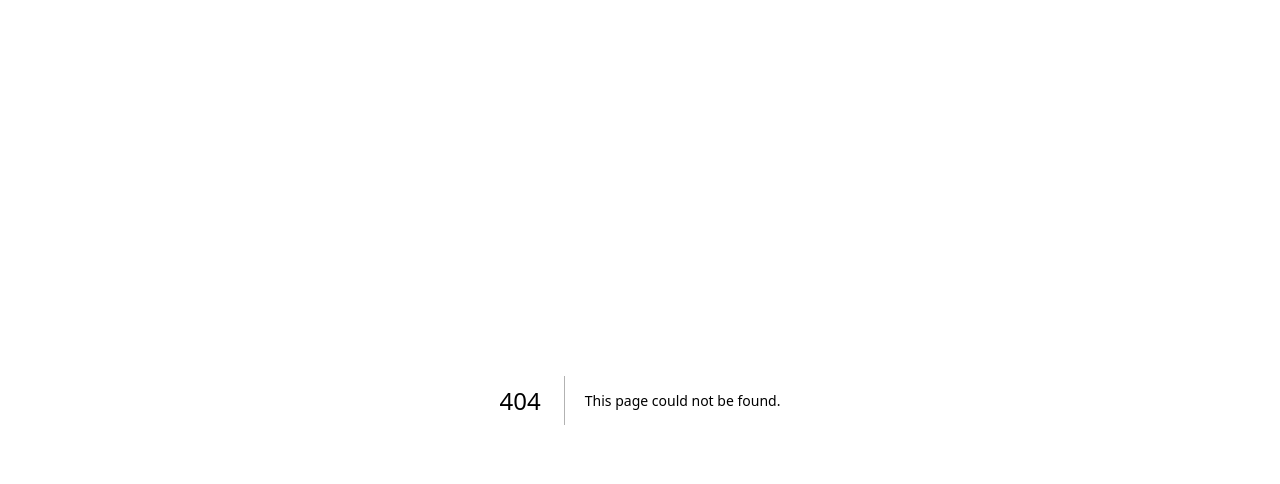
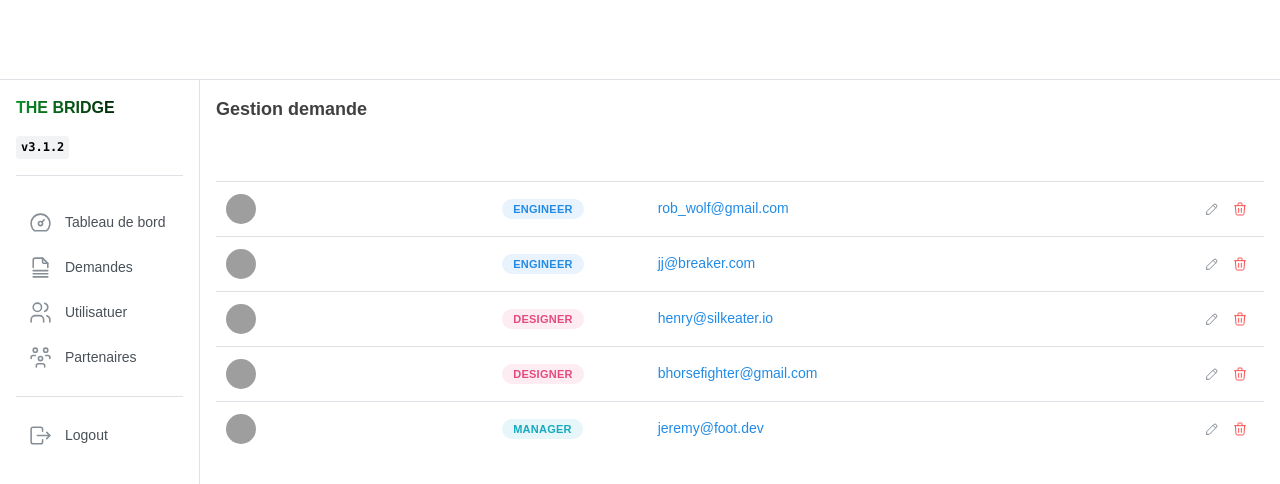
Before and after one commit to Ntchinda-Giscard/bridge-dashboard, a Next.js app: page /dashboard/demands in a window 1280 px wide. Before the commit this address had no page. Shown: the top 484 px of the page. Built offline with nearby package versions, Linux system fonts and the light colour scheme; grey boxes are pictures that could not be loaded.

Commit message:
demande table

```diff
--- /dev/null
+++ b/app/components/demandsTable.tsx
@@ -0,0 +1,107 @@
+import { IconPencil, IconTrash } from '@tabler/icons-react';
+import { ActionIcon, Anchor, Avatar, Badge, Group, Table, Text } from '@mantine/core';
+
+const data = [
+  {
+    avatar:
+      'https://raw.githubusercontent.com/mantinedev/mantine/master/.demo/avatars/avatar-1.png',
+    name: 'Robert Wolfkisser',
+    job: 'Engineer',
+    email: 'rob_wolf@gmail.com',
+    phone: '+44 (452) 886 09 12',
+  },
+  {
+    avatar:
+      'https://raw.githubusercontent.com/mantinedev/mantine/master/.demo/avatars/avatar-7.png',
+    name: 'Jill Jailbreaker',
+    job: 'Engineer',
+    email: 'jj@breaker.com',
+    phone: '+44 (934) 777 12 76',
+  },
+  {
+    avatar:
+      'https://raw.githubusercontent.com/mantinedev/mantine/master/.demo/avatars/avatar-2.png',
+    name: 'Henry Silkeater',
+    job: 'Designer',
+    email: 'henry@silkeater.io',
+    phone: '+44 (901) 384 88 34',
+  },
+  {
+    avatar:
+      'https://raw.githubusercontent.com/mantinedev/mantine/master/.demo/avatars/avatar-3.png',
+    name: 'Bill Horsefighter',
+    job: 'Designer',
+    email: 'bhorsefighter@gmail.com',
+    phone: '+44 (667) 341 45 22',
+  },
+  {
+    avatar:
+      'https://raw.githubusercontent.com/mantinedev/mantine/master/.demo/avatars/avatar-10.png',
+    name: 'Jeremy Footviewer',
+    job: 'Manager',
+    email: 'jeremy@foot.dev',
+    phone: '+44 (881) 245 65 65',
+  },
+];
+
+const jobColors: Record<string, string> = {
+  engineer: 'blue',
+  manager: 'cyan',
+  designer: 'pink',
+};
+
+export function UsersTable() {
+  const rows = data.map((item) => (
+    <Table.Tr key={item.name}>
+      <Table.Td>
+        <Group gap="sm">
+          <Avatar size={30} src={item.avatar} radius={30} />
+          <Text fz="sm" fw={500}>
+            {item.name}
+          </Text>
+        </Group>
+      </Table.Td>
+
+      <Table.Td>
+        <Badge color={jobColors[item.job.toLowerCase()]} variant="light">
+          {item.job}
+        </Badge>
+      </Table.Td>
+      <Table.Td>
+        <Anchor component="button" size="sm">
+          {item.email}
+        </Anchor>
+      </Table.Td>
+      <Table.Td>
+        <Text fz="sm">{item.phone}</Text>
+      </Table.Td>
+      <Table.Td>
+        <Group gap={0} justify="flex-end">
+          <ActionIcon variant="subtle" color="gray">
+            <IconPencil size={16} stroke={1.5} />
+          </ActionIcon>
+          <ActionIcon variant="subtle" color="red">
+            <IconTrash size={16} stroke={1.5} />
+          </ActionIcon>
+        </Group>
+      </Table.Td>
+    </Table.Tr>
+  ));
+
+  return (
+    <Table.ScrollContainer minWidth={800}>
+      <Table verticalSpacing="sm">
+        <Table.Thead>
+          <Table.Tr>
+            <Table.Th>Employee</Table.Th>
+            <Table.Th>Job title</Table.Th>
+            <Table.Th>Email</Table.Th>
+            <Table.Th>Phone</Table.Th>
+            <Table.Th />
+          </Table.Tr>
+        </Table.Thead>
+        <Table.Tbody>{rows}</Table.Tbody>
+      </Table>
+    </Table.ScrollContainer>
+  );
+}
--- a/app/components/navbar.tsx
+++ b/app/components/navbar.tsx
@@ -17,10 +17,10 @@ import {useRouter} from 'next/navigation'
 import classes from './NavbarSimple.module.css';
 
 const data = [
-  { link: '/dashboard/users', label: 'Tableau de bord', icon: IconDashboard },
-  { link: '', label: 'Gestion demandes', icon: IconFileStack },
-  { link: '', label: 'Gestion utilisatuer', icon: IconUsers },
-  { link: '', label: 'Gestion partenaires', icon: IconUsersGroup },
+  { link: '/dashboard', label: 'Tableau de bord', icon: IconDashboard },
+  { link: '/dashboard/demands', label: ' Demandes', icon: IconFileStack },
+  { link: '/dashboard/users', label: ' Utilisatuer', icon: IconUsers },
+  { link: '', label: ' Partenaires', icon: IconUsersGroup },
 ];
 
 export function NavbarSimple() {
--- /dev/null
+++ b/app/dashboard/demands/page.tsx
@@ -0,0 +1,12 @@
+import { UsersTable } from "@/app/components/demandsTable";
+
+
+export default function Page(){
+
+    return(
+        <main className="flex min-h-full flex-col gap-3">
+            <p style={{fontWeight: 800, fontSize: "large", color: "#404040"}}> Gestion demande </p>
+            <UsersTable />
+        </main>
+    )
+}
```
